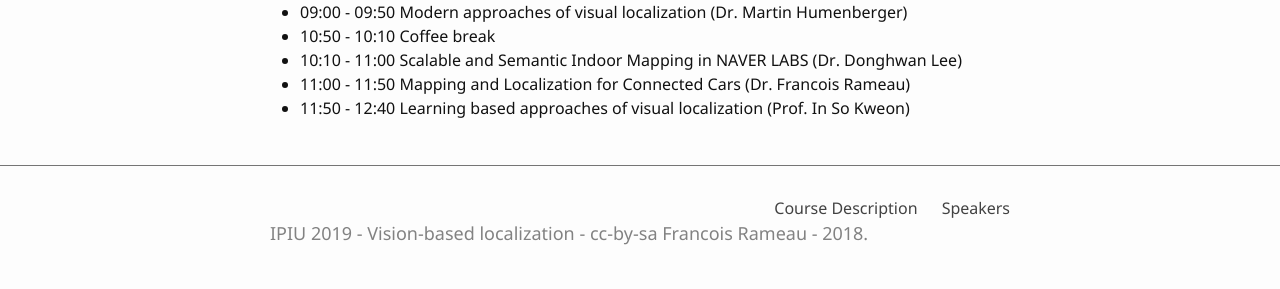
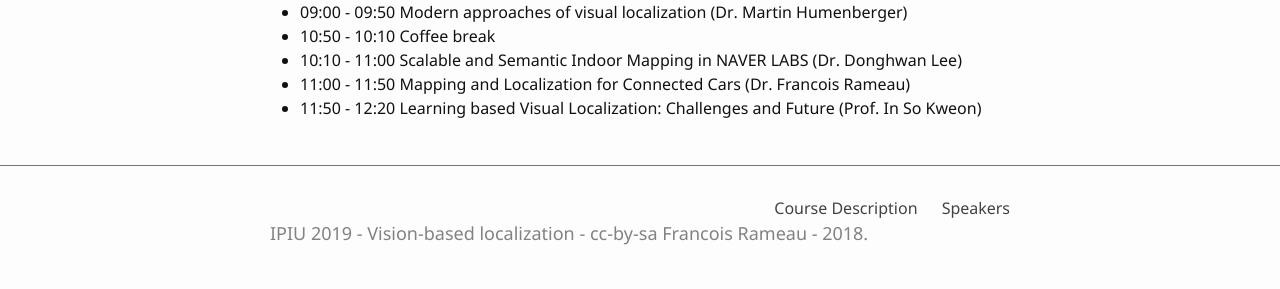
Before and after one commit to ipiuvl2019/ipiuvl2019.github.io, a Jekyll site: the page built from index.md, in a window 1280 px wide. Shown: the part 653-942 px from the top of the page. Built offline with Jekyll 4.4.1, drawn with Linux system fonts in a browser that asks for light colours.

Commit message:
change details

```diff
--- a/index.md
+++ b/index.md
@@ -25,4 +25,4 @@ Address:
 - 10:50 - 10:10 Coffee break
 - 10:10 - 11:00  Scalable and Semantic Indoor Mapping in NAVER LABS (Dr. Donghwan Lee)
 - 11:00 - 11:50 Mapping and Localization for Connected Cars (Dr. Francois Rameau)
-- 11:50 - 12:40 Learning based approaches of visual localization (Prof. In So Kweon)
+- 11:50 - 12:20 Learning based Visual Localization: Challenges and Future (Prof. In So Kweon)
```
Also changed, not shown: CourseDes.md (+1 -1 lines).
